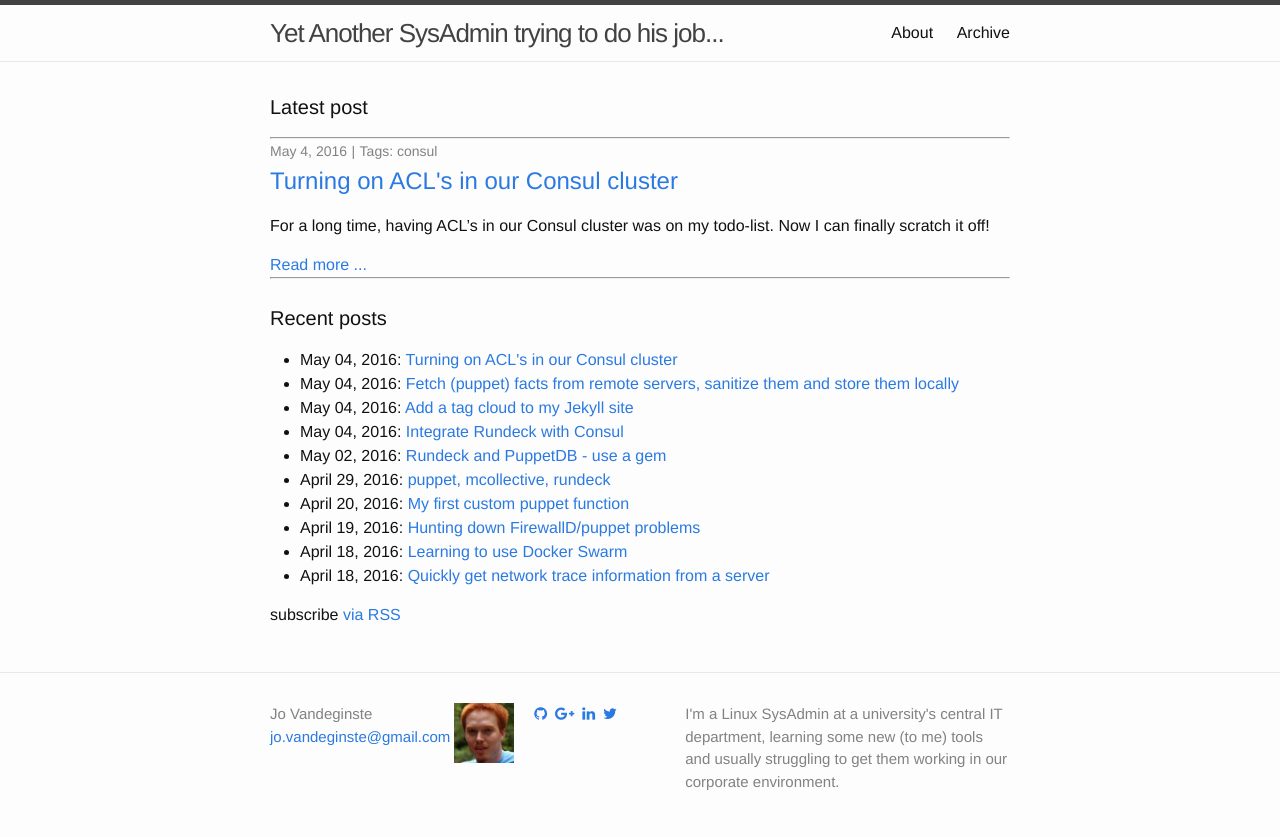
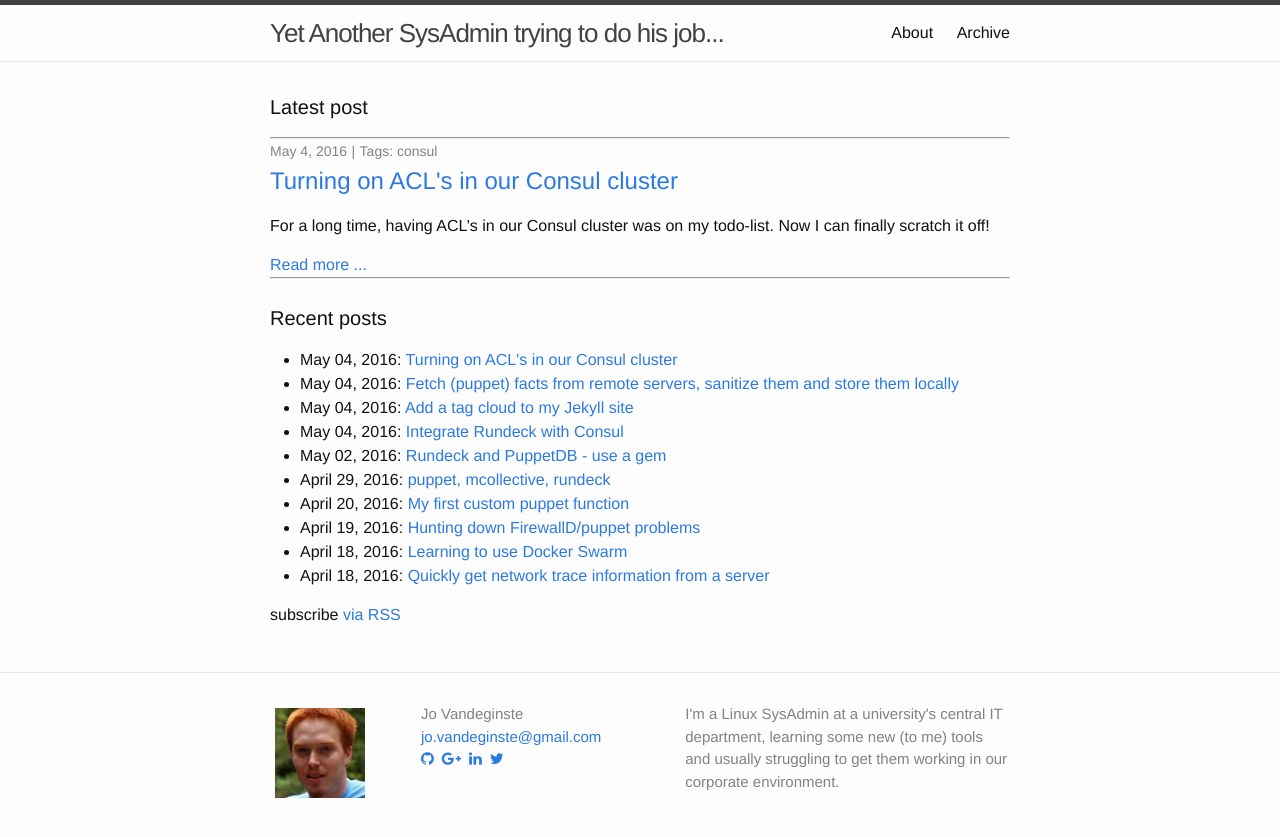
Before and after one commit to jovandeginste/jovandeginste.github.io, a Jekyll site: the page built from index.html, in a window 1280 px wide. Shown: the top 837 px of the page. Built offline with Jekyll 4.4.1, drawn with Linux system fonts in a browser that asks for light colours; nearby versions of some CDN libraries.

Commit message:
Change footer layout

```diff
--- a/_includes/footer.html
+++ b/_includes/footer.html
@@ -2,16 +2,16 @@
 
 	<div class="wrapper">
 		<div class="footer-col-wrapper">
+			<div class="footer-col footer-col-2">
+				<img src="{{ "/favicon.jpg" | prepend: site.baseurl }}" height="90px" style="padding: 5px;"/>
+			</div>
+
 			<div class="footer-col footer-col-1">
-				<img src="{{ "/favicon.jpg" | prepend: site.baseurl }}" height="60px" style="float: right; padding-right: 5px;"/>
 				<ul class="contact-list">
 					<li>{{ site.name }}</li>
 					<li><a href="mailto:{{ site.email }}">{{ site.email }}</a></li>
+					<li>{% include social-links.html %}</li>
 				</ul>
-			</div>
-
-			<div class="footer-col footer-col-2">
-				{% include social-links.html %}
 			</div>
 
 			<div class="footer-col footer-col-3">
```
